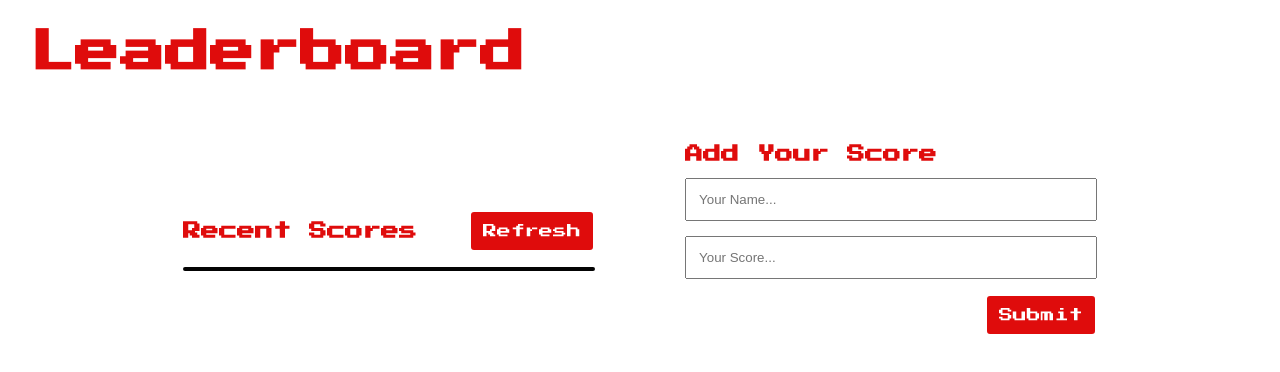
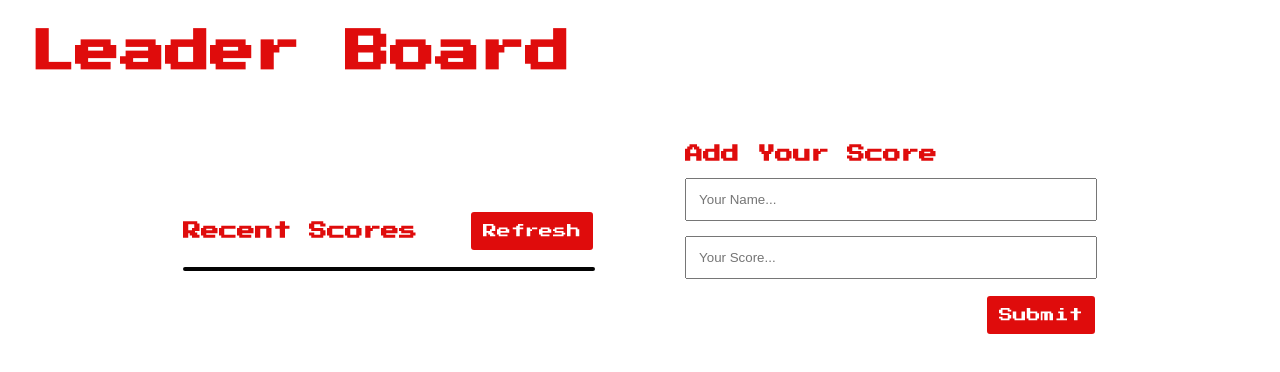
Before and after one commit to ShaheerCH/Leaderboard, a website built with webpack: page src/index.html in a window 1280 px wide. Built offline with nearby package versions, Linux system fonts and the light colour scheme; no server answers.

Commit message:
Milestone 1

```diff
--- a/src/index.html
+++ b/src/index.html
@@ -8,7 +8,7 @@
   </head>
   <body>
     <header>
-      <h1>Leaderboard</h1>
+      <h1>Leader Board</h1>
     </header>
     <main>
       <div class="recent-scores">
```
